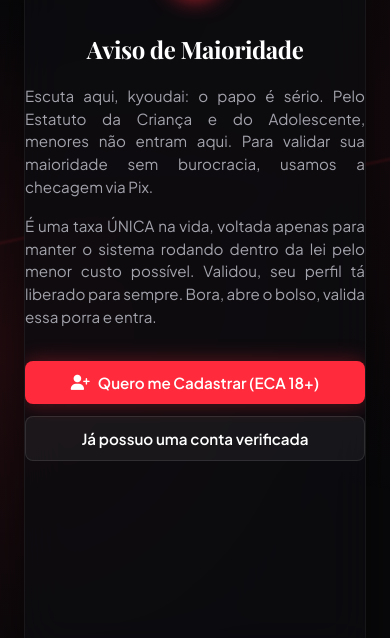
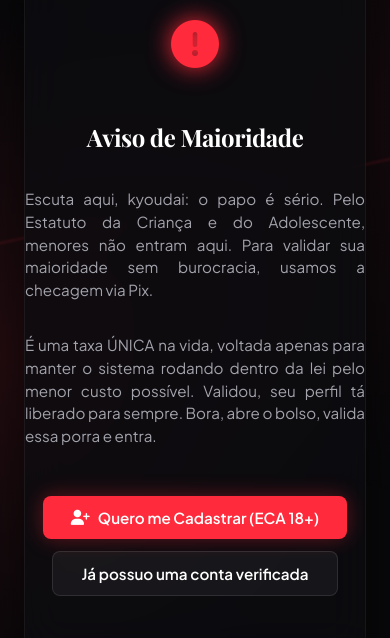
Before and after one commit to omoloya/site-fiovermelho, a website: page index.html in a window 390 px wide. Shown: the part 240-878 px from the top of the page. Drawn offline with nearby package versions, Linux system fonts and the light colour scheme; a web font is replaced by a local one.

Commit message:
style: apply refined responsive centering rules safely

```diff
--- a/css/style.css
+++ b/css/style.css
@@ -1411,3 +1411,42 @@ a {
     text-shadow: 0 0 8px rgba(255, 42, 59, 0.6);
     text-decoration: underline !important;
 }
+
+/* ==========================================================================
+   AJUSTE DE RESPONSIVIDADE E CENTRALIZAÇÃO AUTOMÁTICA
+   ========================================================================== */
+
+/* 1. Centralização Flex - Apenas nos contêineres ativos para preservar display: none nos inativos */
+.auth-card, .auth-step.active, .modal-card {
+    display: flex;
+    flex-direction: column;
+    align-items: center;
+    justify-content: center;
+}
+
+/* 2. Espaçamento Uniforme via gap nos contêineres ativos */
+.auth-card, .auth-step.active, .modal-card {
+    gap: 16px;
+}
+
+/* 3. Consistência de Largura para os cards de autenticação */
+.auth-card {
+    width: 100%;
+    max-width: 480px;
+}
+
+/* Garante que os formulários dentro do card de autenticação ocupem toda a largura */
+.auth-card form {
+    width: 100%;
+}
+
+/* 4. Respiro - Margens automáticas nas laterais para evitar desalinhamento */
+.auth-card .btn, .auth-card .input-field,
+.modal-card .btn, .modal-card .input-field {
+    margin: 0 auto;
+}
+
+/* Mantém o espaçamento inferior padrão de 20px entre os grupos de entrada, com alinhamento central */
+.auth-card .input-group, .modal-card .input-group {
+    margin: 0 auto 20px auto;
+}
```
